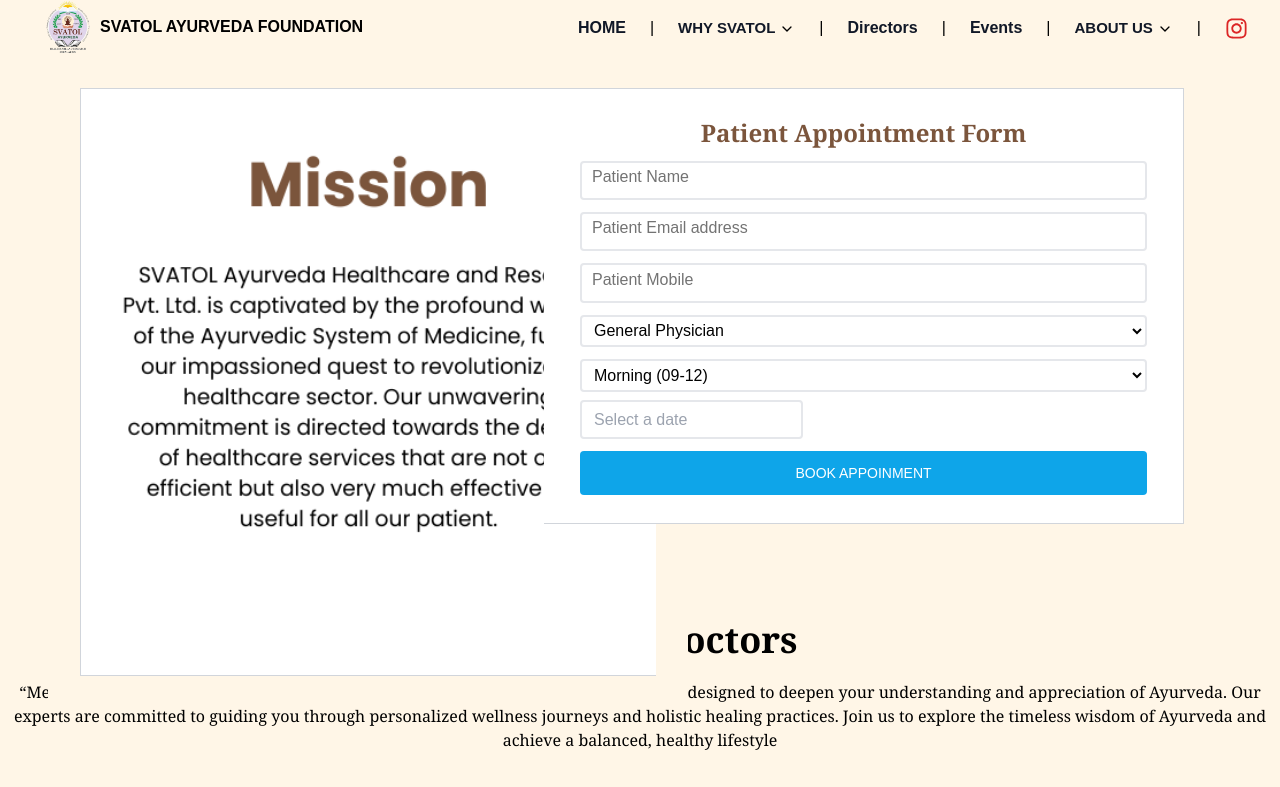
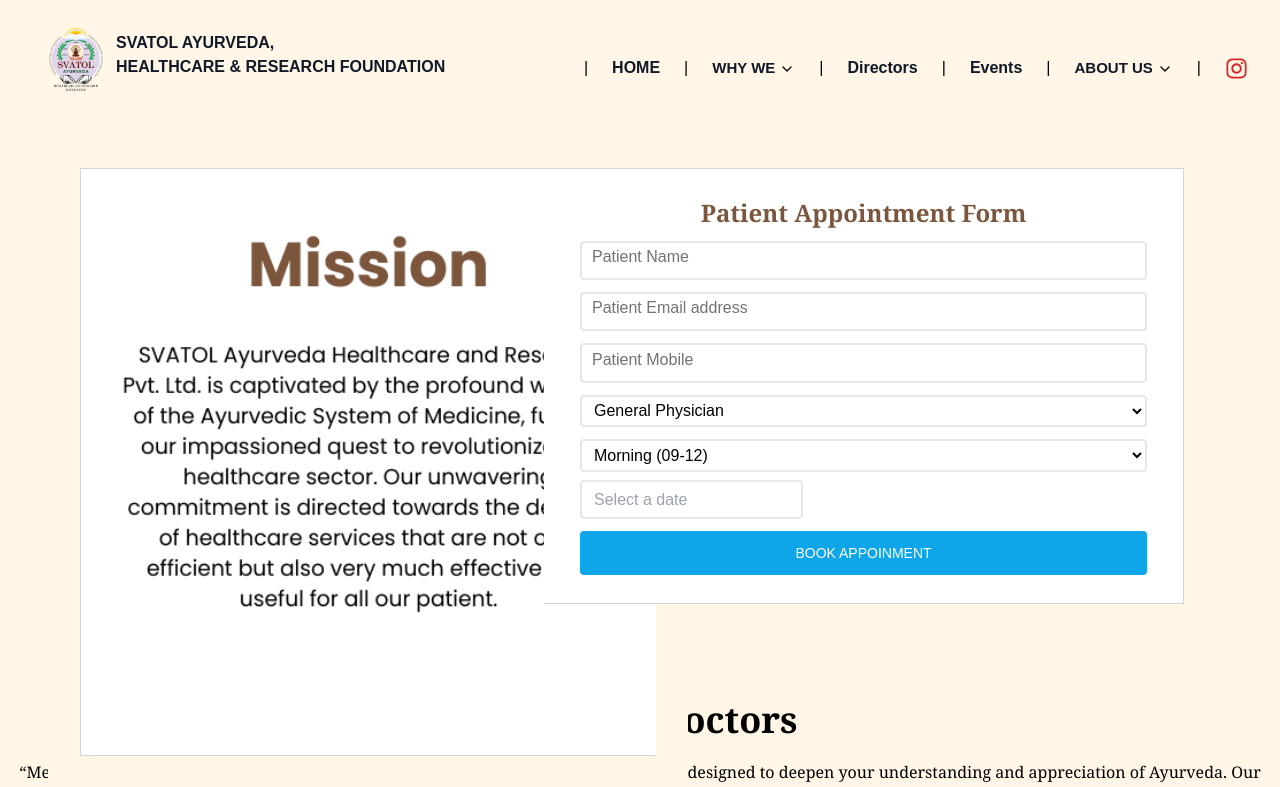
Before and after one commit to tipic2024/Svatol_Website, a React (Create React App) app: page / in a window 1280 px wide. Shown: the top 787 px of the page. Built offline with nearby package versions, Linux system fonts and the light colour scheme.

Commit message:
Svatol name added

```diff
--- a/src/components/NB.js
+++ b/src/components/NB.js
@@ -13,29 +13,41 @@
     };
 
     return (
-        <nav className="w-full sticky top-0 left-0 lg:max-w-7xl z-40">
-            <div className="justify-between px-4 mx-auto lg:max-w-7xl md:items-center md:flex md:px-8 bg-[#FFF6E7] lg:h-14">
-                <div >
+        <nav className="w-full  sticky top-0 left-0 lg:max-w-7xl z-40">
+            <div className="justify-between h-21 md:h-auto px-4 mx-auto lg:max-w-7xl md:items-center md:flex md:px-8 bg-[#FFF6E7] ">
+                <div>
                     <div className="flex items-center justify-between py-3 md:py-5 md:block">
                         <Link to="/" onClick={handleLinkClick}>
-                            <img className="opacity-100 mt-0 pt-0 inline-block h-16 ml-1 object-scale-down bg-transparent" src={Logo} alt="Logo" />
+                            <img className="opacity-100 md:pb-4 pt-0 h-18 ml-1 w-20 inline-block object-scale-down bg-transparent" src={Logo} alt="Logo" />
                         </Link>
-                        <div className="text-center inline-block md:invisible lg:visible lg:text-left">
-                        <p className="inline-block font-bold">SVATOL AYURVEDA FOUNDATION</p>
-                        </div>
-
-                        {/* <div className="flex lg:ml-auto max-lg:w-full font-bold">SVATOL AYURVEDA HELP & RESEARCH FOUNDATION</div> */}
+                        <Link to="/" className="pt-2 self-center text-gray-900 hover:text-[#7B553C] font-bold inline-block">SVATOL AYURVEDA,<br/> HEALTHCARE & RESEARCH FOUNDATION</Link>
                         <div className="md:hidden">
                             <button
-                                className="p-2 text-gray-300 rounded-md outline-none focus:border-gray-400 focus:border"
+                                className="p-2 text-gray-300 rounded-md outline-none focus:border-gray-400focus:border"
                                 onClick={() => setNavbar(!navbar)}
                             >
                                 {navbar ? (
-                                    <svg xmlns="http://www.w3.org/2000/svg" className="w-6 h-6" viewBox="0 0 20 20" fill="currentColor">
-                                        <path fillRule="evenodd" d="M4.293 4.293a1 1 0 011.414 0L10 8.586l4.293-4.293a1 1 0 111.414 1.414L11.414 10l4.293 4.293a1 1 0 01-1.414 1.414L10 11.414l-4.293 4.293a1 1 0 01-1.414-1.414L8.586 10 4.293 5.707a1 1 0 010-1.414z" clipRule="evenodd"/>
+                                    <svg
+                                        xmlns="http://www.w3.org/2000/svg"
+                                        className="w-6 h-6"
+                                        viewBox="0 0 20 20"
+                                        fill="currentColor"
+                                    >
+                                        <path
+                                            fillRule="evenodd"
+                                            d="M4.293 4.293a1 1 0 011.414 0L10 8.586l4.293-4.293a1 1 0 111.414 1.414L11.414 10l4.293 4.293a1 1 0 01-1.414 1.414L10 11.414l-4.293 4.293a1 1 0 01-1.414-1.414L8.586 10 4.293 5.707a1 1 0 010-1.414z"
+                                            clipRule="evenodd"
+                                        />
                                     </svg>
                                 ) : (
-                                    <svg xmlns="http://www.w3.org/2000/svg" className="w-6 h-6" fill="none" viewBox="0 0 24 24" stroke="currentColor" strokeWidth={2}>
+                                    <svg
+                                        xmlns="http://www.w3.org/2000/svg"
+                                        className="w-6 h-6"
+                                        fill="none"
+                                        viewBox="0 0 24 24"
+                                        stroke="currentColor"
+                                        strokeWidth={2}
+                                    >
                                         <path
                                             strokeLinecap="round"
                                             strokeLinejoin="round"
@@ -45,22 +57,23 @@
                                 )}
                             </button>
                         </div>
-
                     </div>
                 </div>
                 <div>
                     <div className={`flex-1 justify-self-center pb-3 mt-8 md:block md:pb-0 md:mt-0 ${navbar ? "block" : "hidden"}`}>
+
                         <ul className="items-center justify-center space-y-8 md:flex md:space-x-6 md:space-y-0">
-
-                            <li className="text-gray-900 ml-2 hover:text-[#7B553C] font-bold">
+                        <li className="hidden md:block">|</li>
+                            <li className="text-gray-900 hover:text-[#7B553C] font-bold">
                                 <Link to="/" onClick={handleLinkClick}>HOME </Link>
 
                             </li>
-                            <li className="">|</li>
-                            <li className="group max-lg:border-b max-lg:py-2 relative">
-                                <a href="javascript:void(0)" className="hover:text-[#7B553C] text-gray-900 text-[15px] font-bold lg:hover:fill-[#007bff] block">
-                                   WHY SVATOL
-                                    <svg xmlns="http://www.w3.org/2000/svg" width="16px" height="16px" className="ml-1 inline-block" viewBox="0 0 24 24">
+                             <li className="hidden md:block">|</li>
+                            <li className="group flex max-lg:border-b max-lg:py-2 relative">
+                                <a href="group javascript:void(0)" className="inline-block hover:text-[#7B553C] text-gray-900 text-[15px] font-bold lg:hover:fill-[#007bff]">
+                                {/* <span className="hidden md:inline-block lg:hidden">WHY WE</span> */}
+                                WHY WE
+                                    <svg xmlns="http://www.w3.org/2000/svg" width="16px" height="16px" className="inline-block ml-1" viewBox="0 0 24 24">
                                         <path
                                             d="M12 16a1 1 0 0 1-.71-.29l-6-6a1 1 0 0 1 1.42-1.42l5.29 5.3 5.29-5.29a1 1 0 0 1 1.41 1.41l-6 6a1 1 0 0 1-.7.29z"
                                             data-name="16" data-original="#000000"
@@ -76,13 +89,14 @@
 
                                     </li>
                                 </ul>
-                                </li>
-                            <li>|</li>
+                            </li>
+
+                            <li className="hidden md:block">|</li>
 
                             <li className="text-gray-900 hover:text-[#7B553C] font-bold">
                                 <Link to="/Directors" onClick={handleLinkClick}>Directors</Link>
                             </li>
-                            <li>|</li>
+                             <li className="hidden md:block">|</li>
 
 
                             {/* change this   */}
@@ -90,7 +104,7 @@
                                 <Link to="/Events" onClick={handleLinkClick}>Events</Link>
                             </li>
 
-                            <li>|</li>
+                             <li className="hidden md:block">|</li>
 
                             <li className="group max-lg:border-b max-lg:py-2 relative">
                                 <a href="javascript:void(0)" className="hover:text-[#7B553C] text-gray-900 text-[15px] font-bold lg:hover:fill-[#007bff] block">
@@ -116,7 +130,7 @@
                                     </li>
                                 </ul>
                             </li>
-                            <li>|</li>
+                             <li className="hidden md:block">|</li>
 
                             {/* <li>
                                 <a href="https://www.youtube.com/" className="text-red-600 hover:text-gray-500">
```
